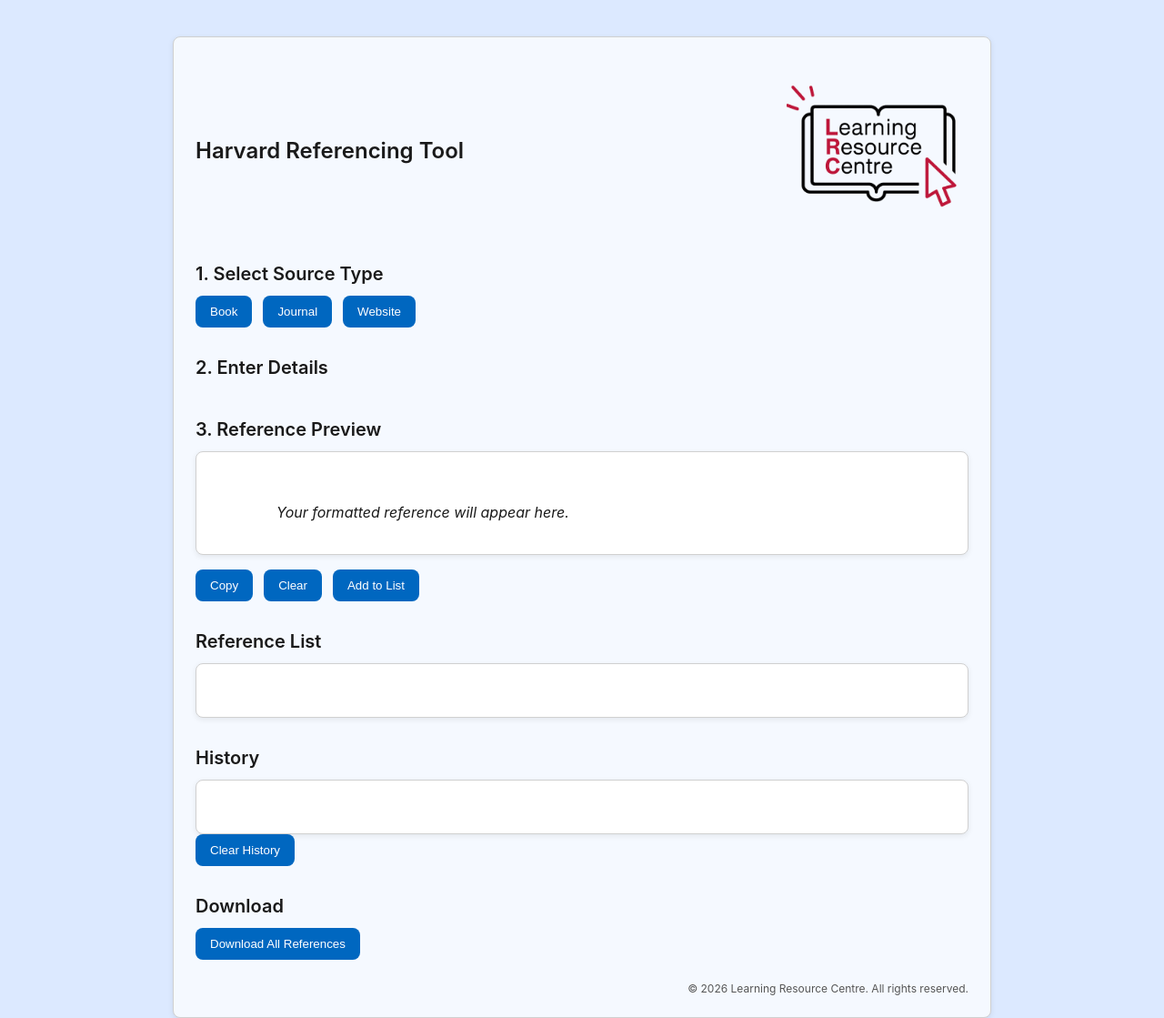
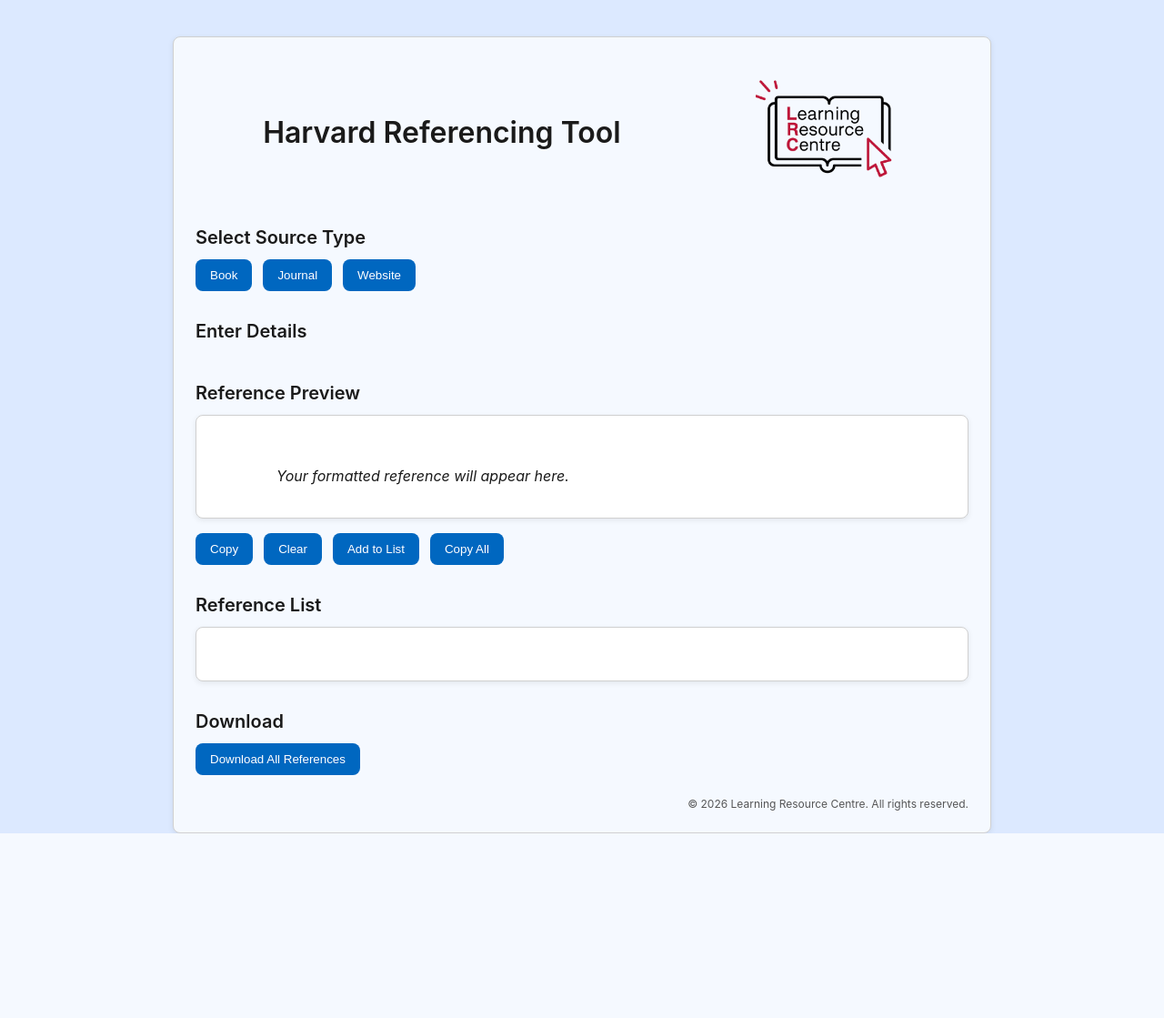
Before and after one commit to J0hnb66/harvard-referencing-tool, a Flask app: page / in a window 1280 px wide. Shown: the whole page at 91% size. After the commit the page ends 916 px from the top, so only its background shows below. Run offline with Flask 3, Linux system fonts and the light colour scheme.

Commit message:
feat: merge history + reference list into unified Fluent-style reference manager Summary Replaced the separate History and Reference List components with a single, unified reference manager that behaves consistently, stores entries persistently, and aligns with Harvard referencing workflows. Key changes • Removed the History feature entirely (UI, JS logic, localStorage usage). • Introduced a single reference list with: 	◦ alphabetical ordering 	◦ click‑to‑restore behaviour 	◦ delete (×) control per entry 	◦ persistent storage via `referenceist 	◦ no numbering (Harvard‑compliant) • Updated `rendereferenceList() to use a flex layout and prevent the × from appearing inside the reference text. • Updated “Add to List”, “Copy All”, and “Download” logic to use the unified list. • Cleaned up DOMContentLoaded initialisation to load only `referenceist. • Removed all history‑related CSS and replaced with Fluent‑style reference list styling. • Added new Fluent Light CSS for .reference-item, `.reference-text and .reference-delete. • Improved UI consistency across the app to match Fluent Light design. • Updated WebsiteFormatter to auto‑insert today’s date when “Date of access” is left blank. • Updated field label to “Date of access (current date unless changed)”. Result The referencing tool now has a cleaner, more intuitive workflow with a single, alphabetised reference list that feels native, consistent, and easier for users to manage. The UI is simpler, the codebase is cleaner, and the overall experience is more Fluent and professional.

```diff
--- a/static/app.js
+++ b/static/app.js
@@ -1,6 +1,5 @@
 let currentSourceType = null;
 let referenceList = [];
-let history = [];
 
 // Field definitions for each source type
 const fieldDefinitions = {
@@ -13,23 +12,50 @@ const fieldDefinitions = {
         { id: "publisher", label: "Publisher" }
     ],
     journal: [
-        { id: "author", label: "Author" },
+        { id: "author", label: "Author(s)" },
         { id: "year", label: "Year" },
         { id: "title", label: "Article Title" },
         { id: "journal", label: "Journal Title" },
         { id: "volume", label: "Volume" },
         { id: "issue", label: "Issue" },
-        { id: "pages", label: "Pages" }
+        { id: "pages", label: "Pages" },
+
+        // Optional fields
+        { id: "doi", label: "DOI (optional)", optional: true },
+        { id: "url", label: "URL (optional)", optional: true },
+        { id: "accessed", label: "Accessed Date (optional)", optional: true }
     ],
+
     website: [
-        { id: "author", label: "Author" },
+        { id: "author", label: "Author(s)" },
         { id: "year", label: "Year" },
         { id: "title", label: "Title" },
         { id: "website_name", label: "Website Name" },
-        { id: "url", label: "URL" },
-        { id: "accessed", label: "Accessed Date" }
+        { id: "url", label: "Paste full URL" },
+        { id: "accessed", label: "Date of access (current date unless changed)" }
     ]
 };
+
+
+// ------------------------------
+// AUTO-FORMATTING HELPERS
+// ------------------------------
+function autoCapitaliseTitle(str) {
+    if (!str) return "";
+    return str.replace(/\b\w+/g, word =>
+        word.charAt(0).toUpperCase() + word.slice(1)
+    );
+}
+
+function autoFixPunctuation(str) {
+    if (!str) return "";
+    return str
+        .replace(/\.\./g, ".")
+        .replace(/,,/g, ",")
+        .replace(/:\./g, ":")
+        .replace(/\s+\./g, ".")
+        .replace(/\s+,/g, ",");
+}
 
 
 // ------------------------------
@@ -39,16 +65,44 @@ function renderFormFields(type) {
     const container = document.getElementById("form-fields");
     container.innerHTML = "";
 
+    const hasOptional = fieldDefinitions[type].some(f => f.optional);
+
+    let toggle = null;
+    if (hasOptional) {
+        toggle = document.createElement("button");
+        toggle.textContent = "Show optional fields";
+        toggle.className = "action-btn optional-toggle";
+        toggle.dataset.open = "false";
+        container.appendChild(toggle);
+    }
+
+    const fieldsWrapper = document.createElement("div");
+    fieldsWrapper.id = "fields-wrapper";
+    container.appendChild(fieldsWrapper);
+
     fieldDefinitions[type].forEach(field => {
         const wrapper = document.createElement("div");
+        wrapper.className = field.optional ? "optional-field hidden" : "field";
 
         wrapper.innerHTML = `
             <label>${field.label}</label>
             <input type="text" id="${field.id}" />
         `;
 
-        container.appendChild(wrapper);
+        fieldsWrapper.appendChild(wrapper);
     });
+
+    if (toggle) {
+        toggle.addEventListener("click", () => {
+            const isOpen = toggle.dataset.open === "true";
+            toggle.dataset.open = isOpen ? "false" : "true";
+            toggle.textContent = isOpen ? "Show optional fields" : "Hide optional fields";
+
+            document.querySelectorAll(".optional-field").forEach(el => {
+                el.classList.toggle("hidden");
+            });
+        });
+    }
 }
 
 
@@ -61,6 +115,24 @@ async function generateReference() {
     const fields = {};
     fieldDefinitions[currentSourceType].forEach(f => {
         fields[f.id] = document.getElementById(f.id).value;
+    });
+
+    Object.keys(fields).forEach(id => {
+        clearTimeout(window._formatTimer);
+        window._formatTimer = setTimeout(() => {
+            const inputEl = document.getElementById(id);
+            if (!inputEl) return;
+
+            let v = inputEl.value;
+            v = v.replace(/\s{2,}/g, " ");
+
+            if (id === "title") v = autoCapitaliseTitle(v);
+            if (["title", "author", "journal", "website_name", "publisher", "place"].includes(id))
+                v = autoFixPunctuation(v);
+
+            inputEl.value = v;
+            fields[id] = v;
+        }, 400);
     });
 
     const output = document.getElementById("reference-output");
@@ -91,7 +163,7 @@ async function generateReference() {
 
 
 // ------------------------------
-// BUTTON HANDLING (Book / Journal / Website)
+// SOURCE BUTTONS
 // ------------------------------
 function setupSourceButtons() {
     const buttons = document.querySelectorAll(".source-btn");
@@ -115,15 +187,13 @@ function setupSourceButtons() {
 
 
 // ------------------------------
-// ACTION BUTTONS (Copy, Clear, Add to List)
+// ACTION BUTTONS
 // ------------------------------
 function setupActionButtons() {
     const copyBtn = document.getElementById("copy-btn");
     const clearBtn = document.getElementById("clear-btn");
     const addBtn = document.getElementById("add-btn");
-    const clearHistoryBtn = document.getElementById("clear-history-btn");
 
-    // Copy rich text so Word keeps italics
     copyBtn.addEventListener("click", () => {
         const output = document.getElementById("reference-output");
 
@@ -135,11 +205,9 @@ function setupActionButtons() {
         selection.addRange(range);
 
         document.execCommand("copy");
-
         selection.removeAllRanges();
     });
 
-    // Clear all fields
     clearBtn.addEventListener("click", () => {
         if (!currentSourceType) return;
 
@@ -151,7 +219,6 @@ function setupActionButtons() {
             "<em>Your formatted reference will appear here.</em>";
     });
 
-    // Add to reference list AND history (user-controlled)
     addBtn.addEventListener("click", () => {
         const previewEl = document.getElementById("reference-output");
         const htmlRef = previewEl.innerHTML;
@@ -159,88 +226,95 @@ function setupActionButtons() {
 
         if (textRef === "" || textRef.includes("appear here")) return;
 
-        // Store HTML in referenceList so formatting is preserved
         if (!referenceList.includes(htmlRef)) {
             referenceList.push(htmlRef);
-            referenceList.sort((a, b) =>
-                a.replace(/<[^>]+>/g, "").localeCompare(b.replace(/<[^>]+>/g, ""))
-            );
-        }
-
-        // Add to history (HTML version)
-        if (!history.includes(htmlRef)) {
-            history.push(htmlRef);
-            if (history.length > 50) history.shift();
-            localStorage.setItem("history", JSON.stringify(history));
         }
 
         renderReferenceList();
-        renderHistory();
-    });
-
-    // Clear history
-    clearHistoryBtn.addEventListener("click", () => {
-        history = [];
-        localStorage.removeItem("history");
-        renderHistory();
     });
 }
 
 
 // ------------------------------
-// RENDER REFERENCE LIST
+// COPY ALL REFERENCES
+// ------------------------------
+function setupCopyAllButton() {
+    const btn = document.getElementById("copy-all-btn");
+    if (!btn) return;
+
+    btn.addEventListener("click", () => {
+        if (referenceList.length === 0) return;
+
+        const htmlBlock = referenceList.map(ref => `<p>${ref}</p>`).join("");
+
+        const temp = document.createElement("div");
+        temp.innerHTML = htmlBlock;
+        document.body.appendChild(temp);
+
+        const range = document.createRange();
+        range.selectNodeContents(temp);
+
+        const selection = window.getSelection();
+        selection.removeAllRanges();
+        selection.addRange(range);
+
+        document.execCommand("copy");
+
+        selection.removeAllRanges();
+        document.body.removeChild(temp);
+    });
+}
+
+
+// ------------------------------
+// SINGLE COMBINED REFERENCE LIST
 // ------------------------------
 function renderReferenceList() {
     const container = document.getElementById("reference-list");
     container.innerHTML = "";
 
+    // Alphabetise by plain text (strip HTML tags)
+    referenceList.sort((a, b) =>
+        a.replace(/<[^>]+>/g, "").localeCompare(b.replace(/<[^>]+>/g, ""))
+    );
+
     referenceList.forEach((ref, index) => {
         const div = document.createElement("div");
-        div.innerHTML = `${index + 1}. ${ref}`;
-        container.appendChild(div);
-    });
-}
+        div.className = "reference-item";
 
-
-// ------------------------------
-// RENDER HISTORY
-// ------------------------------
-function renderHistory() {
-    const box = document.getElementById("history-box");
-    box.innerHTML = "";
-
-    history.forEach((ref, index) => {
-        const div = document.createElement("div");
-        div.className = "history-item";
-
+        // Reference text (click to restore)
         const textSpan = document.createElement("span");
-        textSpan.className = "history-text";
+        textSpan.className = "reference-text";
         textSpan.innerHTML = ref;
 
         textSpan.addEventListener("click", () => {
             document.getElementById("reference-output").innerHTML = ref;
         });
 
+        // Delete button (aligned right)
         const del = document.createElement("span");
-        del.className = "history-delete";
+        del.className = "reference-delete";
         del.textContent = "×";
 
         del.addEventListener("click", (event) => {
             event.stopPropagation();
-            history.splice(index, 1);
-            localStorage.setItem("history", JSON.stringify(history));
-            renderHistory();
+            referenceList.splice(index, 1);
+            localStorage.setItem("referenceList", JSON.stringify(referenceList));
+            renderReferenceList();
         });
 
         div.appendChild(textSpan);
         div.appendChild(del);
-        box.appendChild(div);
+        container.appendChild(div);
     });
+
+    localStorage.setItem("referenceList", JSON.stringify(referenceList));
 }
 
 
+
 // ------------------------------
-// DOWNLOAD BUTTON (FORMATTED, USER-FRIENDLY)
+// DOWNLOAD BUTTON
 // ------------------------------
 function setupDownloadButton() {
     const btn = document.getElementById("download-btn");
@@ -267,6 +341,8 @@ function setupDownloadButton() {
                     }
                     p {
                         margin: 0 0 12px 0;
+                        text-indent: -20px;
+                        margin-left: 20px;
                     }
                 </style>
             </head>
@@ -295,13 +371,14 @@ function setupDownloadButton() {
 // ------------------------------
 document.addEventListener("DOMContentLoaded", () => {
 
-    const savedHistory = localStorage.getItem("history");
-    if (savedHistory) {
-        history = JSON.parse(savedHistory);
-        renderHistory();
+    const saved = localStorage.getItem("referenceList");
+    if (saved) {
+        referenceList = JSON.parse(saved);
+        renderReferenceList();
     }
 
     setupSourceButtons();
     setupActionButtons();
     setupDownloadButton();
+    setupCopyAllButton();
 });
--- a/static/style.css
+++ b/static/style.css
@@ -57,18 +57,18 @@ body {
 ----------------------------------------------------------- */
 .title-bar {
     display: flex;
-    justify-content: space-between;
+    justify-content: space-around;
     align-items: center;
     margin-bottom: 24px;
 }
 
 .title-text {
-    font-size: 24px;
+    font-size: 32px;
     font-weight: 600;
 }
 
 .logo-right {
-    height: 200px;
+    height: 160px;
     width: auto;
     object-fit: contain;
 }
@@ -116,6 +116,15 @@ body {
 
 .source-btn.active {
     background: var(--accent-hover);
+}
+
+/* Optional fields toggle */
+.optional-field.hidden {
+    display: none;
+}
+
+.optional-toggle {
+    margin-bottom: 12px;
 }
 
 /* -----------------------------------------------------------
@@ -175,42 +184,54 @@ input:focus, textarea:focus, select:focus {
 }
 
 /* -----------------------------------------------------------
-   REFERENCE LIST + HISTORY BOX
+   UNIFIED REFERENCE LIST (replaces History)
 ----------------------------------------------------------- */
-#reference-list,
-#history-box {
+#reference-list {
     background: var(--surface);
     border: 1px solid var(--border);
     padding: 16px;
     border-radius: var(--radius);
     box-shadow: var(--shadow);
     min-height: 60px;
-    white-space: pre-wrap;
 }
 
-/* History: scroll, but no overlays or weird stacking */
-#history-box {
-    max-height: 200px;
-    overflow-y: auto;
-}
-
-/* History items */
-.history-item {
+/* Each reference entry */
+.reference-item {
     display: flex;
     justify-content: space-between;
-    align-items: center;
-    padding: 4px 0;
-}
-
-.history-text {
+    align-items: flex-start;
+    padding: 6px 0;
+    border-bottom: 1px solid #eee;
     cursor: pointer;
 }
 
-.history-delete {
+.reference-item:last-child {
+    border-bottom: none;
+}
+
+.reference-item:hover {
+    background: #f5f5f5;
+}
+
+/* Reference text */
+.reference-text {
+    flex: 1;
+    padding-right: 10px;
+    line-height: 1.4;
+}
+
+/* Delete button */
+.reference-delete {
+    color: #b00;
     cursor: pointer;
-    color: red;
-    margin-left: 10px;
     font-weight: bold;
+    padding-left: 10px;
+    font-size: 18px;
+    line-height: 1;
+}
+
+.reference-delete:hover {
+    color: #e00;
 }
 
 /* -----------------------------------------------------------
--- a/templates/index.html
+++ b/templates/index.html
@@ -18,7 +18,7 @@
     <div class="content">
 
         <section class="section">
-            <h2>1. Select Source Type</h2>
+            <h2>Select Source Type</h2>
             <div class="source-type">
                 <button class="source-btn" data-type="book">Book</button>
                 <button class="source-btn" data-type="journal">Journal</button>
@@ -27,14 +27,13 @@
         </section>
 
         <section class="section">
-            <h2>2. Enter Details</h2>
+            <h2>Enter Details</h2>
             <div id="form-fields"></div>
         </section>
 
         <section class="section">
-            <h2>3. Reference Preview</h2>
+            <h2>Reference Preview</h2>
 
-            <!-- ⭐ FIX APPLIED: contenteditable added -->
             <div id="reference-output" class="reference-box">
 
                 <em>Your formatted reference will appear here.</em>
@@ -44,19 +43,13 @@
                 <button id="copy-btn" class="action-btn">Copy</button>
                 <button id="clear-btn" class="action-btn">Clear</button>
                 <button id="add-btn" class="action-btn">Add to List</button>
+                <button id="copy-all-btn" class="action-btn">Copy All</button>
             </div>
         </section>
 
         <section class="section">
             <h2>Reference List</h2>
             <div id="reference-list"></div>
-        </section>
-
-
-        <section class="section">
-            <h2>History</h2>
-            <div id="history-box" class="history-box"></div>
-            <button id="clear-history-btn" class="action-btn">Clear History</button>
         </section>
 
         <section class="section">
```
Also changed, not shown: formatters/journal_formatter.py (+79 -5 lines), formatters/website_formatter.py (+44 -9 lines), readme.md (added), 1 other file.
